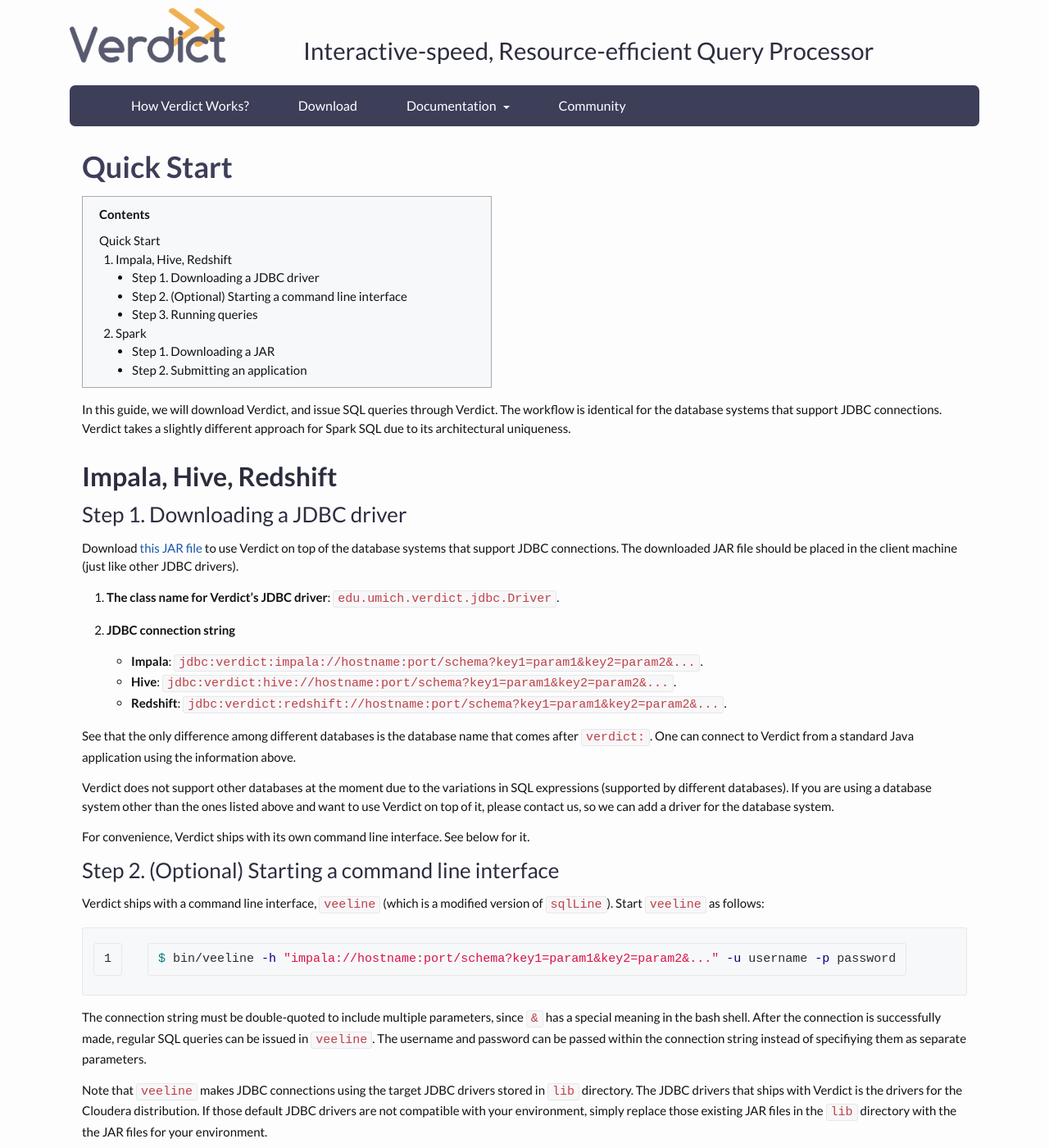
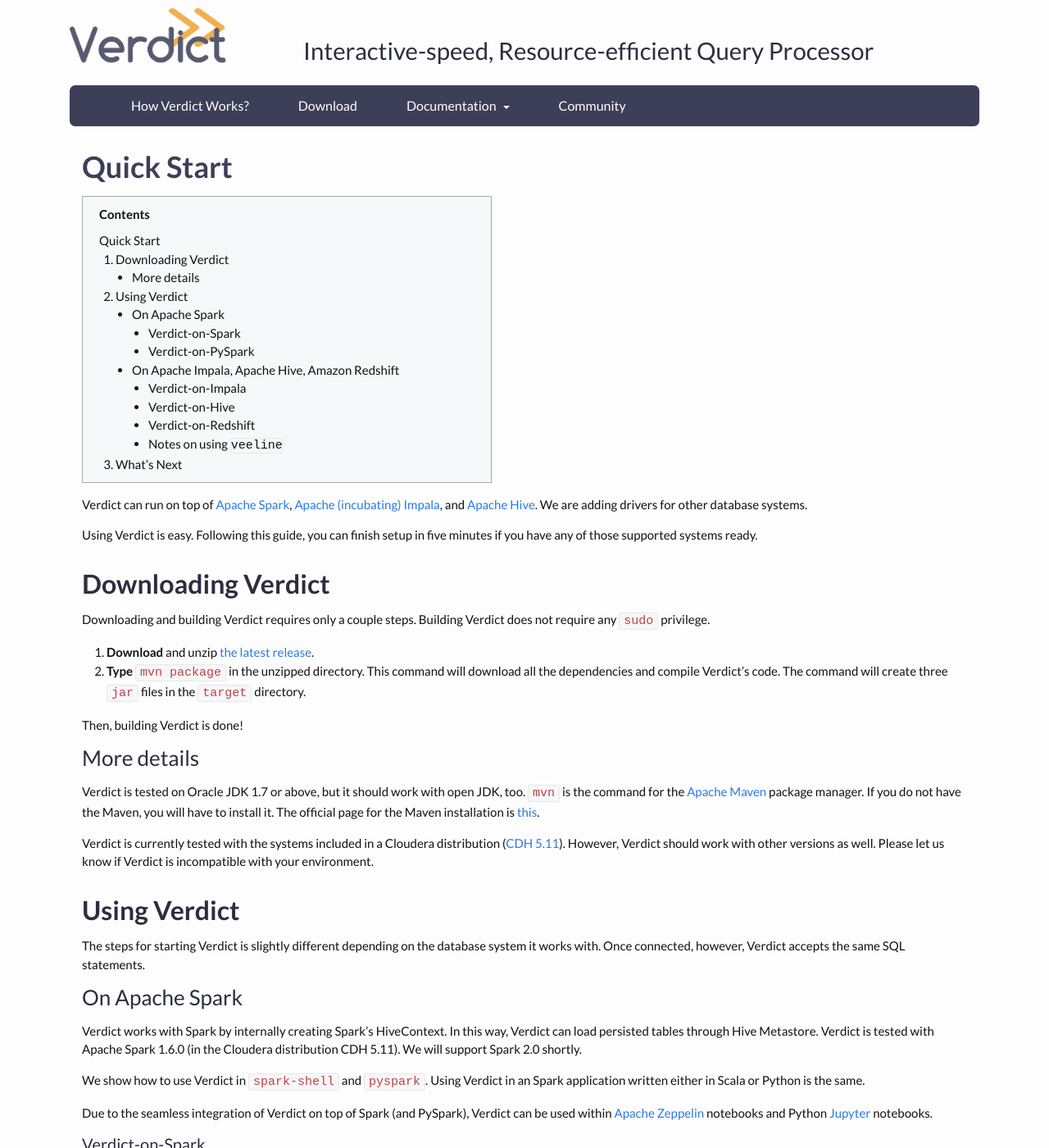
Before and after one commit to verdict-project/verdict-project.github.io, a Jekyll site: the page built from documentation/quick_start/index.md, in a window 1280 px wide and 1400 px high. Shown: the whole window at 82% size. Built offline with Jekyll 4.4.1, drawn with Linux system fonts in a browser that asks for light colours; nearby versions of some CDN libraries; some of the changed text lies outside the part shown.

Commit message:
updated quick start guide

````diff
--- a/_config.yml
+++ b/_config.yml
@@ -11,7 +11,7 @@
 description: > # this means to ignore newlines until "baseurl:"
     Verdict is a fast, resource-efficient data analytics system.
 baseurl: "/verdict-site" # the subpath of your site, e.g. /blog
-url: "http://dbgroup.eecs.umich.edu/" # the base hostname & protocol for your site
+url: "http://dbgroup.eecs.umich.edu" # the base hostname & protocol for your site
 twitter_username: jekyllrb
 github_username:  jekyll
 
--- a/documentation/quick_start/index.md
+++ b/documentation/quick_start/index.md
@@ -8,86 +8,164 @@
 * TOC
 {:toc}
 
-In this guide, we will download Verdict, and issue SQL queries through Verdict. The workflow is identical for the database systems that support JDBC connections. Verdict takes a slightly different approach for Spark SQL due to its architectural uniqueness.
+Verdict can run on top of [Apache Spark](https://spark.apache.org/), [Apache (incubating) Impala](https://impala.incubator.apache.org/), and [Apache Hive](https://hive.apache.org/). We are adding drivers for other database systems.
 
-## Impala, Hive, Redshift
+Using Verdict is easy. Following this guide, you can finish setup in five minutes if you have any of those supported systems ready.
 
-### Step 1. Downloading a JDBC driver
+## Downloading Verdict
 
-Download [this JAR file]({{ site.core_jar_link }}) to use Verdict on top of the database systems that support JDBC connections. The downloaded JAR file should be placed in the client machine (just like other JDBC drivers).
+Downloading and building Verdict requires only a couple steps. Building Verdict does not require any `sudo` privilege.
 
-1. **The class name for Verdict's JDBC driver**: `edu.umich.verdict.jdbc.Driver`.
+1. **Download** and unzip [the latest release](https://github.com/mozafari/verdict/releases/download/v0.3.0/verdict-0.3.0.zip).
+1. **Type** `mvn package` in the unzipped directory. This command will download all the dependencies and compile Verdict's code. The command will create three `jar` files in the `target` directory.
 
-1. **JDBC connection string**
-  * **Impala**: `jdbc:verdict:impala://hostname:port/schema?key1=param1&key2=param2&...`.
-  * **Hive**: `jdbc:verdict:hive://hostname:port/schema?key1=param1&key2=param2&...`.
-  * **Redshift**: `jdbc:verdict:redshift://hostname:port/schema?key1=param1&key2=param2&...`.
+Then, building Verdict is done!
 
-See that the only difference among different databases is the database name that comes after `verdict:`. One can connect to Verdict from a standard Java application using the information above.
+### More details
 
-Verdict does not support other databases at the moment due to the variations in SQL expressions (supported by different databases). If you are using a database system other than the ones listed above and want to use Verdict on top of it, please contact us, so we can add a driver for the database system.
+Verdict is tested on Oracle JDK 1.7 or above, but it should work with open JDK, too. `mvn` is the command for the [Apache Maven](https://maven.apache.org/) package manager. If you do not have the Maven, you will have to install it. The official page for the Maven installation is [this](https://maven.apache.org/install.html).
 
-For convenience, Verdict ships with its own command line interface. See below for it.
+Verdict is currently tested with the systems included in a Cloudera distribution ([CDH 5.11](https://www.cloudera.com/documentation/enterprise/release-notes/topics/cdh_rn_new_in_cdh_511.html)). However, Verdict should work with other versions as well. Please let us know if Verdict is incompatible with your environment.
 
 
-### Step 2. (Optional) Starting a command line interface
+## Using Verdict
 
-Verdict ships with a command line interface, `veeline` (which is a modified version of `sqlLine`). Start `veeline` as follows:
+The steps for starting Verdict is slightly different depending on the database system it works with. Once connected, however, Verdict accepts the same SQL statements.
+
+
+### On Apache Spark
+
+Verdict works with Spark by internally creating Spark's HiveContext. In this way, Verdict can load persisted tables through Hive Metastore. Verdict is tested with Apache Spark 1.6.0 (in the Cloudera distribution CDH 5.11). We will support Spark 2.0 shortly.
+
+We show how to use Verdict in `spark-shell` and `pyspark`. Using Verdict in an Spark application written either in Scala or Python is the same.
+
+Due to the seamless integration of Verdict on top of Spark (and PySpark), Verdict can be used within [Apache Zeppelin](https://zeppelin.apache.org/) notebooks and Python [Jupyter](http://jupyter.org/) notebooks.
+
+
+#### Verdict-on-Spark
+
+You can start `spark-shell` with Verdict as follows.
 
 ```bash
-$ bin/veeline -h "impala://hostname:port/schema?key1=param1&key2=param2&..." -u username -p password
+$ spark-shell --jars target/verdict-core-0.3.0-jar-with-dependencies.jar
 ```
 
-The connection string must be double-quoted to include multiple parameters, since `&` has a special meaning in the bash shell. After the connection is successfully made, regular SQL queries can be issued in `veeline`. The username and password can be passed within the connection string instead of specifiying them as separate parameters.
+After spark-shell starts, import and use Verdict as follows.
 
-Note that `veeline` makes JDBC connections using the target JDBC drivers stored in `lib` directory. The JDBC drivers that ships with Verdict is the drivers for the Cloudera distribution. If those default JDBC drivers are not compatible with your environment, simply replace those existing JAR files in the `lib` directory with the the JAR files for your environment.
+```scala
+import edu.umich.verdict.VerdictSparkHiveContext
+
+scala> val vc = new VerdictSparkHiveContext(sc)   // sc: SparkContext instance
+
+scala> vc.sql("show databases").show(false)       // Simply displays the databases (or often called schemas)
+
+// Creates samples for the table. This step needs to be done only once for the table.
+// The created tables are automatically persisted through HiveContext and can be used in the other
+// pyspark applications.
+scala> vc.sql("create sample of database_name.table_name").show(false)
+
+// Now Verdict automatically uses available samples for speeding up this query.
+scala> vc.sql("select count(*) from database_name.table_name").show(false)
+```
+
+The return value of `VerdictSparkHiveContext#sql()` is a Spark's DataFrame class; thus, any methods that work on Spark's DataFrame work on Verdict's answer seamlessly.
 
 
-### Step 3. Running queries
+#### Verdict-on-PySpark
 
-Verdict processes standard SQL queries.
+You can start `pyspark` shell with Verdict as follows.
 
-```sql
-veeline:impala> show databases;
+```bash
+$ export PYTHONPATH=$(pwd)/python:$PYTHONPATH
 
-veeline:impala> use mydb;
-
-veeline:impala> create sample of mytable;
-
--- Verdict automatically speeds up this query using available samples.
-veeline:impala> select count(*) from mytable;
+$ pyspark --driver-class-path target/verdict-core-0.3.0-jar-with-dependencies.jar
 ```
 
-For more details on the queries Verdict supports, see this page.
+**Limitation**: Note that, in order for the `--driver-class-path` option to work, the jar file (i.e., `target/verdict-core-0.3.0-jar-with-dependencies.jar`) must be present in the Spark's driver node. Verdict will support `--jars` option shortly.
+
+After pyspark shell starts, import and use Verdict as follows.
+
+```python
+>>> from pyverdict import VerdictHiveContext
+
+>>> vc = VerdictHiveContext(sc)        # sc: SparkContext instance
+
+>>> vc.sql("show databases").show()    # Simply displays the databases (or often called schemas)
+
+# Creates samples for the table. This step needs to be done only once for the table.
+# The created tables are automatically persisted through HiveContext and can be used in the other
+# pyspark applications.
+>>> vc.sql("create sample of database_name.table_name").show()
+
+# Now Verdict automatically uses available samples for speeding up this query.
+>>> vc.sql("select count(*) from database_name.table_name").show()
+```
+
+The return value of `VerdictHiveContext#sql()` is a pyspark's DataFrame class; thus, any methods that work on pyspark's DataFrame work on Verdict's answer seamlessly.
 
 
-## Spark
+### On Apache Impala, Apache Hive, Amazon Redshift
 
-### Step 1. Downloading a JAR
+We will use our command line interface (which is called `veeline`) for connecting to those databases. You can programmatically connect to Verdict using the standard JDBC interface, too. Please see [our website](http://verdictdb.org) for the JDBC instruction.
 
-Download [this JAR file]({{ site.jdbc_jar_link }}) to use Verdict on top of Spark's HiveContext.
+#### Verdict-on-Impala
 
-### Step 2. Submitting an application
+Type the following command in terminal to launch `veeline` that connects to Impala.
 
-Include Verdict's JAR as submitting a Spark application. Below is an example with the Spark shell.
-
-```scala
-$ spark-shell --jars {{ site.verdict_core_jar }}
-
-// sc is a SparkContext instance.
-// Verdict internally creates an instance of HiveContext.
-spark> val vc = new edu.umich.verdict.VerdictSparkHiveContext(sc)
-
-spark> vc.sql("show databases").show(false)
-
-spark> vc.sql("use mydb").show(false)
-
-// created samples are materialized using Spark's HiveContext.
-// samples need to be created only once.
-spark> vc.sql("create sample of mytable").show(false)
-
-// Verdict automatically speeds up this query using available samples.
-spark> vc.sql("select count(*) from mytable").show(false)
+```bash
+$ veeline/bin/veeline -h "impala://hostname:port/schema;key1=value1;key2=value2;..." -u username -p password
 ```
 
-See [this page]({{ site.baseurl }}/documentation/connecting) for more details on using Verdict on top of Spark and **PySpark**. The integration with Jupyter is also described in the page.
+Note that parameters are delimited using semicolons (`;`). The connection string is quoted since the semicolons have special meaning in bash. The user name and password can be passed in the connetion string as parameters, too.
+
+Verdict supports the Kerberos connection. For this, add `principal=user/host@domain` as one of those key-values pairs.
+
+After `veeline` launches, you can issue regular SQL queries as follows.
+
+```
+verdict:impala> show databases;
+
+verdict:impala> create sample of database_name.table_name;
+
+verdict:impala> select count(*) from database_name.table_name;
+```
+
+#### Verdict-on-Hive
+
+Type the following command in terminal to launch `veeline` that connects to Hive.
+
+```bash
+$ veeline/bin/veeline -h "hive2://hostname:port/schema;key1=value1;key2=value2;..." -u username -p password
+```
+
+Note that parameters are delimited using semicolons (`;`). The connection string is quoted since the semicolons have special meaning in bash. The user name and password can be passed in the connetion string as parameters, too.
+
+Verdict supports the Kerberos connection. For this, add `principal=user/host@domain` as one of those key-values pairs.
+
+After `veeline` launches, you can issue regular SQL queries as follows.
+
+```
+verdict:Apache Hive> show databases;
+
+verdict:Apache Hive> create sample of database_name.table_name;
+
+verdict:Apache Hive> select count(*) from database_name.table_name;
+```
+
+#### Verdict-on-Redshift
+
+This is under development at the moment.
+
+
+#### Notes on using `veeline`
+
+`veeline` makes a JDBC connection to the database systems that Verdict work on top of (e.g., Impala or Hive). For this, it uses the JDBC drivers stored in the `lib` folder. Our code ships by default with the Cloudera's Impala and Hive JDBC drivers (jar files). However, if these drivers are not compatible with your environment, you can put the compatible JDBC drivers in the `lib` folder after deleting existing ones.
+
+
+## What's Next
+
+See what types of queries are supported by Verdict in [**this page**](http://verdictdb.org), and enjoy the speedup provided Verdict for those queries.
+
+Learn in [**this page**]() how to quickly visualize your query answers using Verdict in [Apache Zeppelin](https://zeppelin.apache.org/) or [Jupyter](http://jupyter.org/).
+
+If you have use cases that are not supported by Verdict, please contact us at `verdict-user@umich.edu`, or create an issue in our Github repository. We will answer your questions or requests shortly (at most in a few days).
````
Also changed, not shown: _data/nav.yml (+4 -4 lines), community/index.md (+16 -4 lines), documentation/research/index.md (added, +6 -0 lines).
